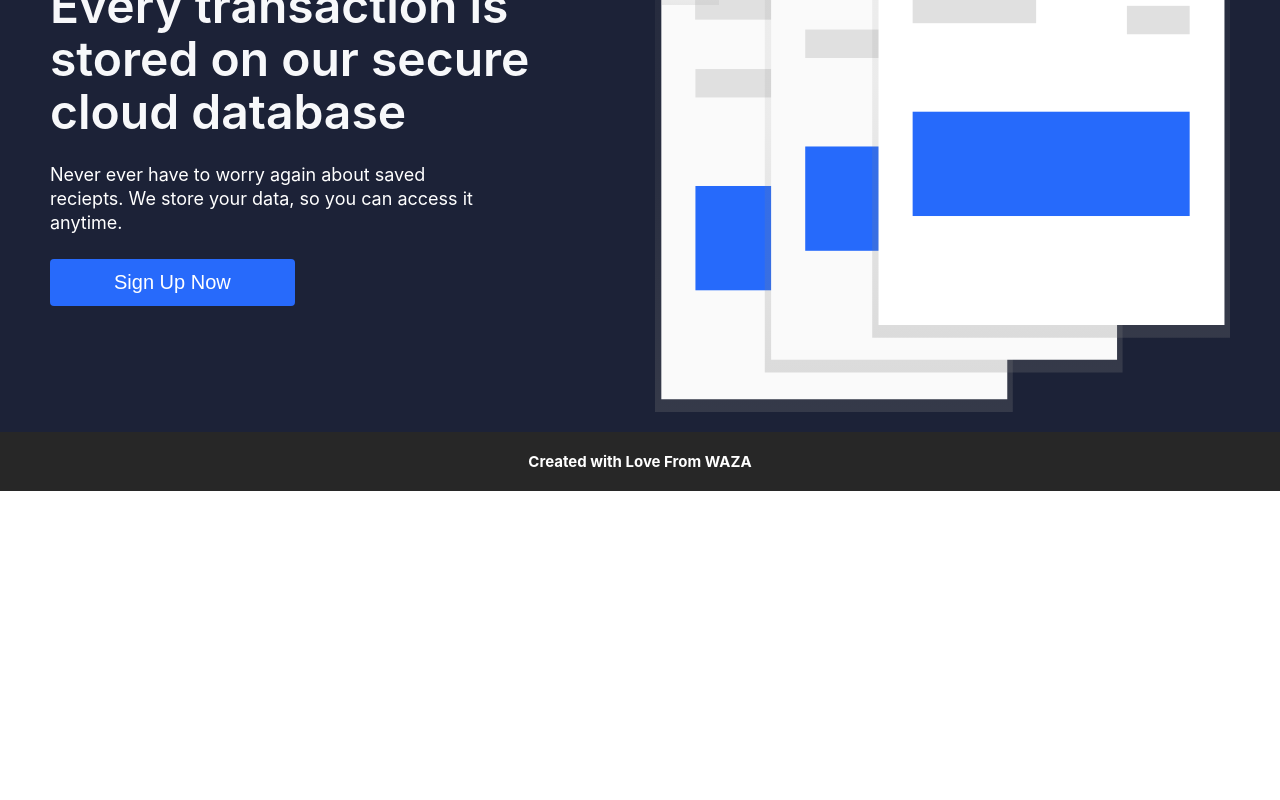
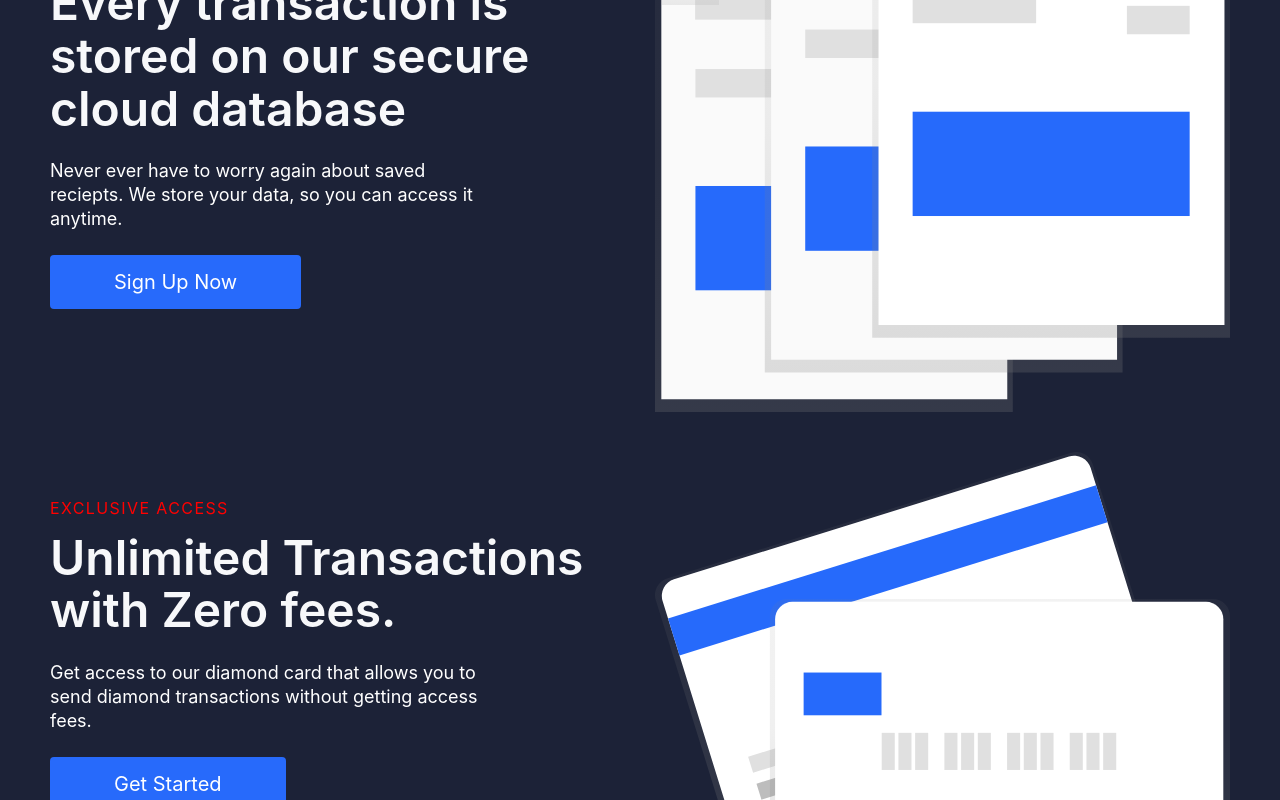
Before and after one commit to DavidWaza/waza-web, a React (Create React App) app: page / in a window 1280 px wide. Shown: the part 1953-2753 px from the top of the page. Before the commit the page ends 2444 px from the top, so only its background shows below. Built offline with nearby package versions, Linux system fonts and the light colour scheme; the HTML template or start-up script is replaced by a standard one.

Commit message:
Set up react router

```diff
--- /dev/null
+++ b/craco.config.js
@@ -0,0 +1,10 @@
+module.exports = {
+    style: {
+      postcss: {
+        plugins: [
+          require('tailwindcss'),
+          require('autoprefixer'),
+        ],
+      },
+    },
+  }
--- a/src/App.js
+++ b/src/App.js
@@ -1,14 +1,19 @@
 import React from "react";
+import { Route, Switch } from "react-router-dom";
 import "./App.css";
 import Navbar from "./components/Navbar";
-import Home  from "./components/pages/HomePage/Home";
-import Footer from './components/pages/Footer'
+import Home from "./components/pages/HomePage/Home";
+import AboutUs from "./components/pages/AboutUs";
+import Footer from "./components/pages/Footer";
 
 function App() {
   return (
     <>
       <Navbar />
-      <Home />
+      <Switch>
+        <Route exact path="/" component={Home} />
+        <Route path="/AboutUs" component={AboutUs} />
+      </Switch>
       <Footer />
     </>
   );
--- a/src/components/Navbar.js
+++ b/src/components/Navbar.js
@@ -5,6 +5,7 @@ import { Button } from "./button";
 import { IconContext } from "react-icons/lib";
 import "./Navbar.css";
 import AboutUs from "./pages/AboutUs";
+import Home from './pages/HomePage/Home'
 
 
 function Navbar() {
@@ -47,10 +48,13 @@ function Navbar() {
         </div>
       </IconContext.Provider>
       <Switch>
+      <Route path="/" exact>
+          <Home />
+        </Route>
         <Route path="/AboutUs">
           <AboutUs />
         </Route>
-        <Route exaact path="/Services">
+        <Route path="/Services">
         </Route>
       </Switch>
     </Router>
--- a/src/components/pages/AboutUs.css
+++ b/src/components/pages/AboutUs.css
@@ -26,3 +26,16 @@
     margin:auto;
     font-size: 30px;
 }
+.side{
+    display: flex;
+    width: 100%;
+}
+.grey{
+    background-color:red;
+    height: 50vh;
+}
+
+.black{
+    background-color:blue;
+    height: 50vh;
+}
--- a/src/components/pages/AboutUs.js
+++ b/src/components/pages/AboutUs.js
@@ -1,18 +1,27 @@
-import React from 'react'
-import './AboutUs.css'
+import React from "react";
+import "./AboutUs.css";
 
 function AboutUs() {
   return (
+      <>
     <div className="hero-wrapper">
       <div class="aboutUs__hero-wrapper">
         <div className="aboutUs__hero-text">
           <h1>about us</h1>
-
           <div className="red-under"></div>
         </div>
       </div>
     </div>
-    )
+    <div className="side">
+    <div className=" col">
+    <div className="grey"></div>
+    </div>
+    <div className="col">
+    <div className="black"></div>
+    </div>
+    </div>
+    </>
+  );
 }
 
-export default AboutUs
+export default AboutUs;
--- a/src/index.css
+++ b/src/index.css
@@ -1,3 +1,8 @@
+
+@tailwind base;
+@tailwind components;
+@tailwind utilities;
+
 body {
   margin: 0;
   font-family: -apple-system, BlinkMacSystemFont, 'Segoe UI', 'Roboto', 'Oxygen',
--- /dev/null
+++ b/tailwind.config.js
@@ -0,0 +1,11 @@
+module.exports = {
+  purge: ['./src/**/*.{js,jsx,ts,tsx}', './public/index.html'],
+  darkMode: false,
+  theme: {
+    extend: {},
+  },
+  variants: {
+    extend: {},
+  },
+  plugins: [],
+}
```
Also changed, not shown: package.json (+9 -3 lines), 1 other file (tests, documents, lock files or other folders). Lines whose indentation alone changed are shown as unchanged.
